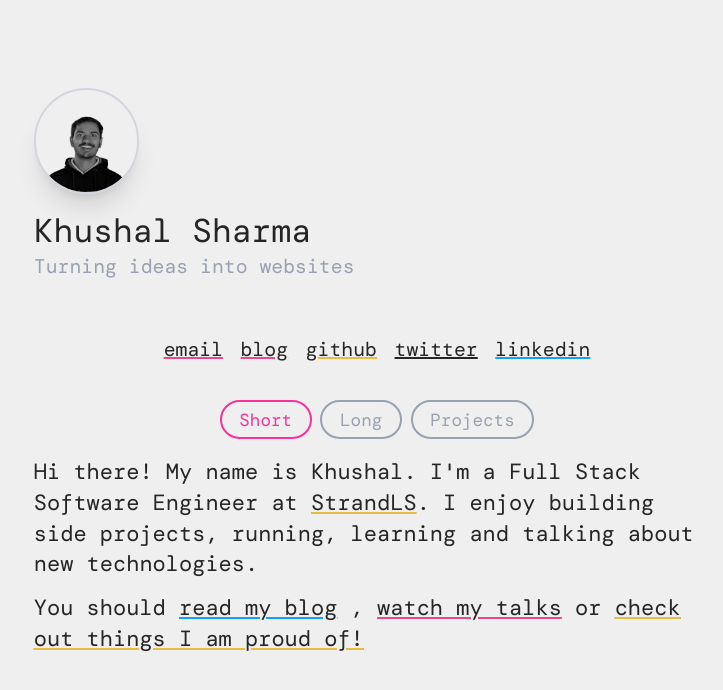
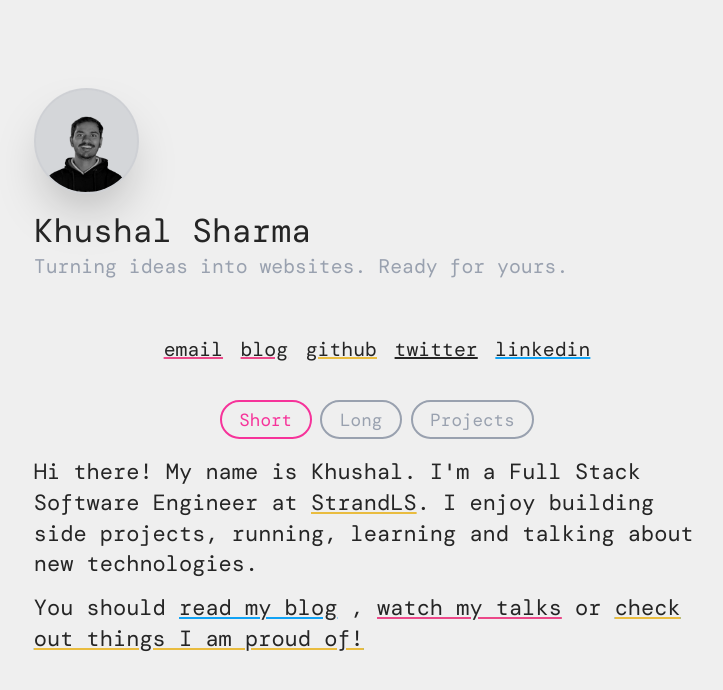
Before and after one commit to Logan1x/Logan1x.github.io, a React (Vite) app: page / in a window 1280 px wide. Shown: the top 690 px of the page, without its empty margins (263-986 px from the left). Built offline with nearby package versions, Linux system fonts and the light colour scheme; a web font is replaced by a local one.

Commit message:
added new quote and bg for image

```diff
--- a/src/Home.tsx
+++ b/src/Home.tsx
@@ -73,7 +73,7 @@ function Home() {
   return (
     <div>
       <div className="flex flex-col items-center md:items-start justify-between w-full gap-4 pt-20">
-        <div className="rounded-full w-24 h-24 overflow-hidden border-2 border-gray-300 shadow-xl [transform-origin:0%_100%] hover:[transform:translate(4px,4px)_rotate(-12deg)] transition-transform duration-300 ease-in-out">
+        <div className="rounded-full w-24 h-24 overflow-hidden shadow-2xl [transform-origin:0%_100%] hover:[transform:translate(4px,4px)_rotate(-12deg)] transition-transform duration-300 ease-in-out bg-gray-500/20 border-2 border-gray-400/10">
           <img
             src={heroImage}
             alt="Profile picture"
@@ -83,7 +83,7 @@ function Home() {
         <div className="text-center md:text-left">
           <h1 className="text-3xl">Khushal Sharma</h1>
           <h2 className="text-lg text-gray-400 mb-4">
-            Turning ideas into websites
+            Turning ideas into websites. Ready for yours.
           </h2>
         </div>
       </div>
```
